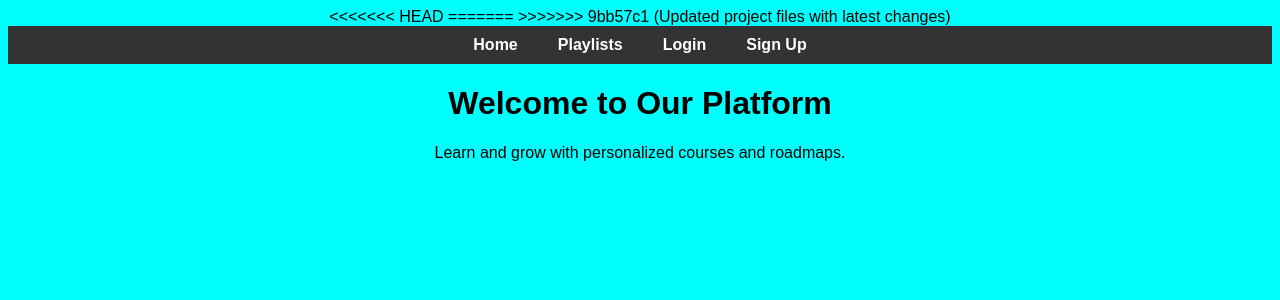
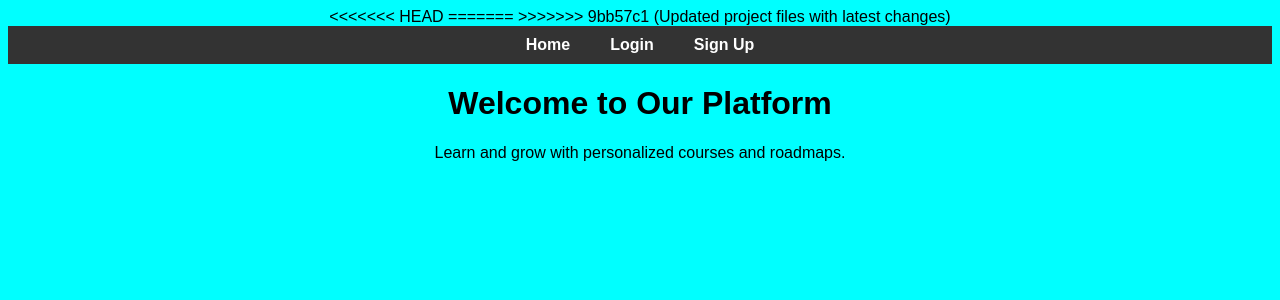
Before and after one commit to Samaa-Ghorab/TAMKEIN, a Django app: page / in a window 1280 px wide. Shown: the top 300 px of the page. Run offline with Django 5.2, Linux system fonts and the light colour scheme; parts of the project's set-up code (start-up, migrations or seed data) failed here and were passed over.

Commit message:
Update homepage.html

```diff
--- a/home/templates/home/homepage.html
+++ b/home/templates/home/homepage.html
@@ -49,7 +49,7 @@
         <ul>
             <li><a href="{% url 'homepage' %}">Home</a></li>
             {% comment %} <li><a href="{% url 'roadmap_flowchart' %}">Roadmap</a></li> {% endcomment %}
-            <li><a href="{% url 'all_courses' %}">Playlists</a></li>
+            {% comment %} <li><a href="{% url 'all_courses' %}">Playlists</a></li> {% endcomment %}
 
             {% if user.is_authenticated %}
                 <!-- إذا كان المستخدم مسجلاً دخوله -->
```
